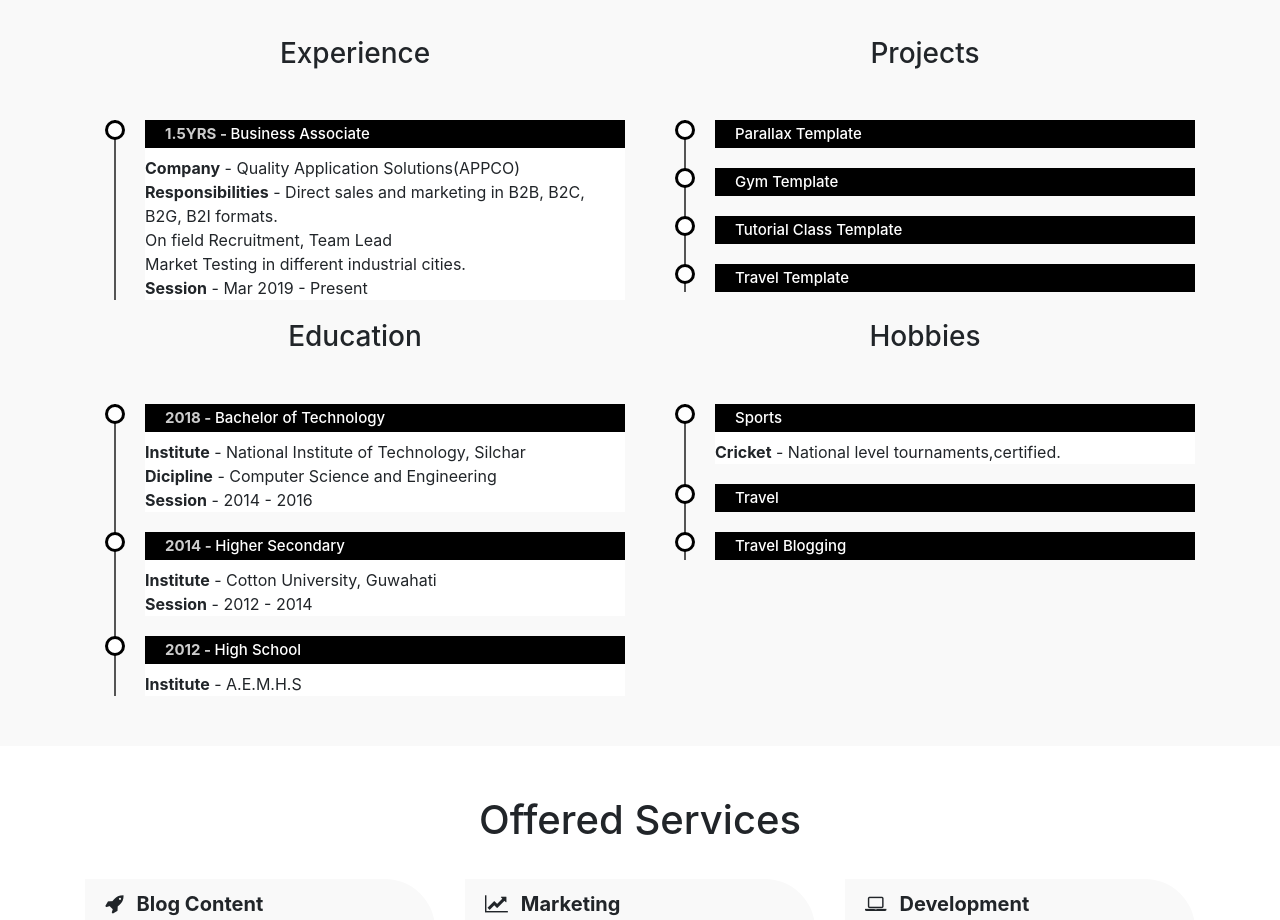
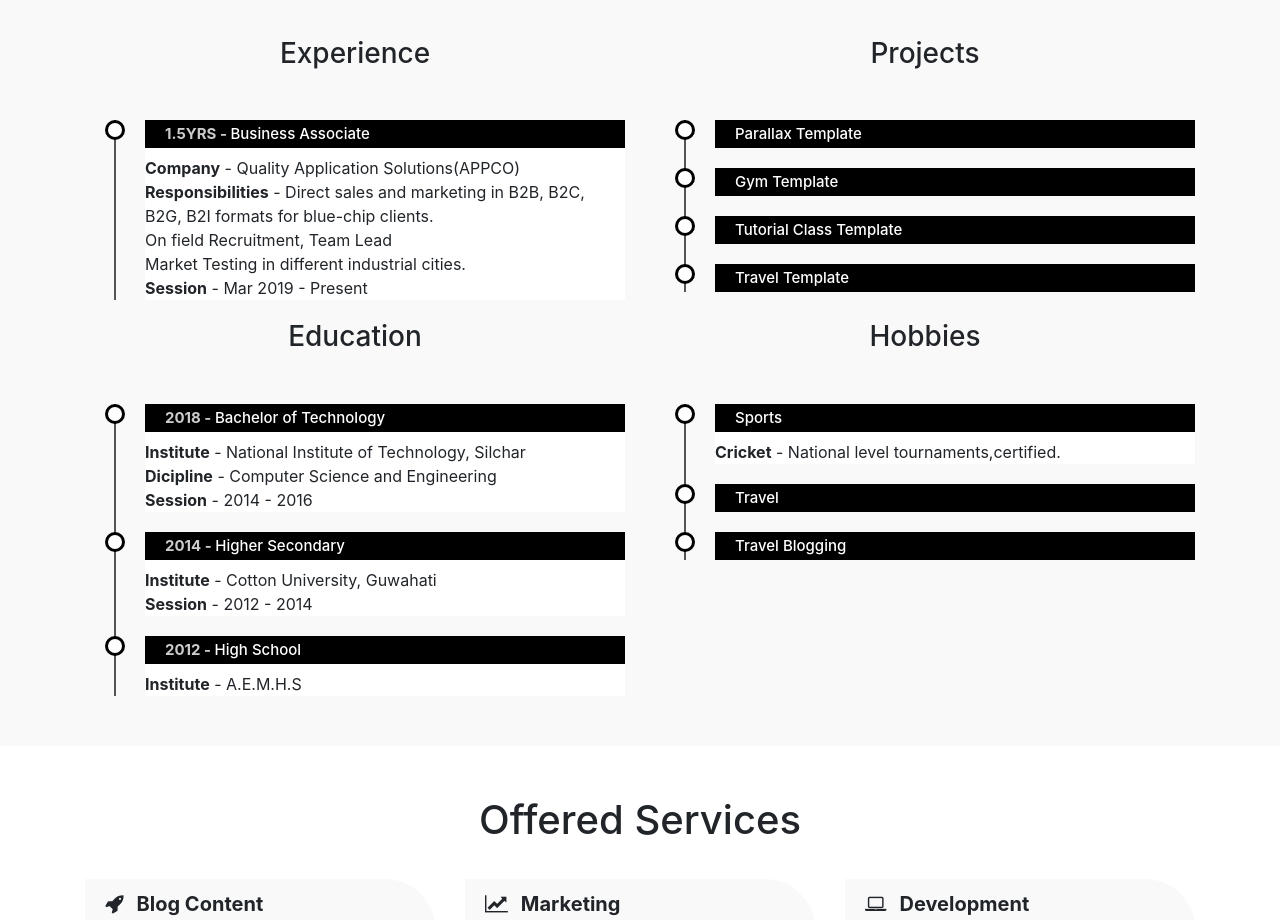
Before and after one commit to rajkamal96/myportfolio, a plain HTML site: page index.html in a window 1280 px wide. Shown: the part 1560-2480 px from the top of the page. Drawn offline with nearby package versions, Linux system fonts and the light colour scheme.

Commit message:
first commit

```diff
--- a/index.html
+++ b/index.html
@@ -166,7 +166,7 @@ the boss. Haha !<p>
 					<li>
 						<h4><span>1.5YRS - </span>Business Associate</h4>
 						<b>Company</b> - Quality Application Solutions(APPCO)<br>
-						<b>Responsibilities</b> - Direct sales and marketing in B2B, B2C, B2G, B2I formats.<br>
+						<b>Responsibilities</b> - Direct sales and marketing in B2B, B2C, B2G, B2I formats for blue-chip clients.<br>
 												On field Recruitment, Team Lead<br>
 												Market Testing in different industrial cities.<br>
 						<b>Session</b> - Mar 2019 - Present<br>
```
